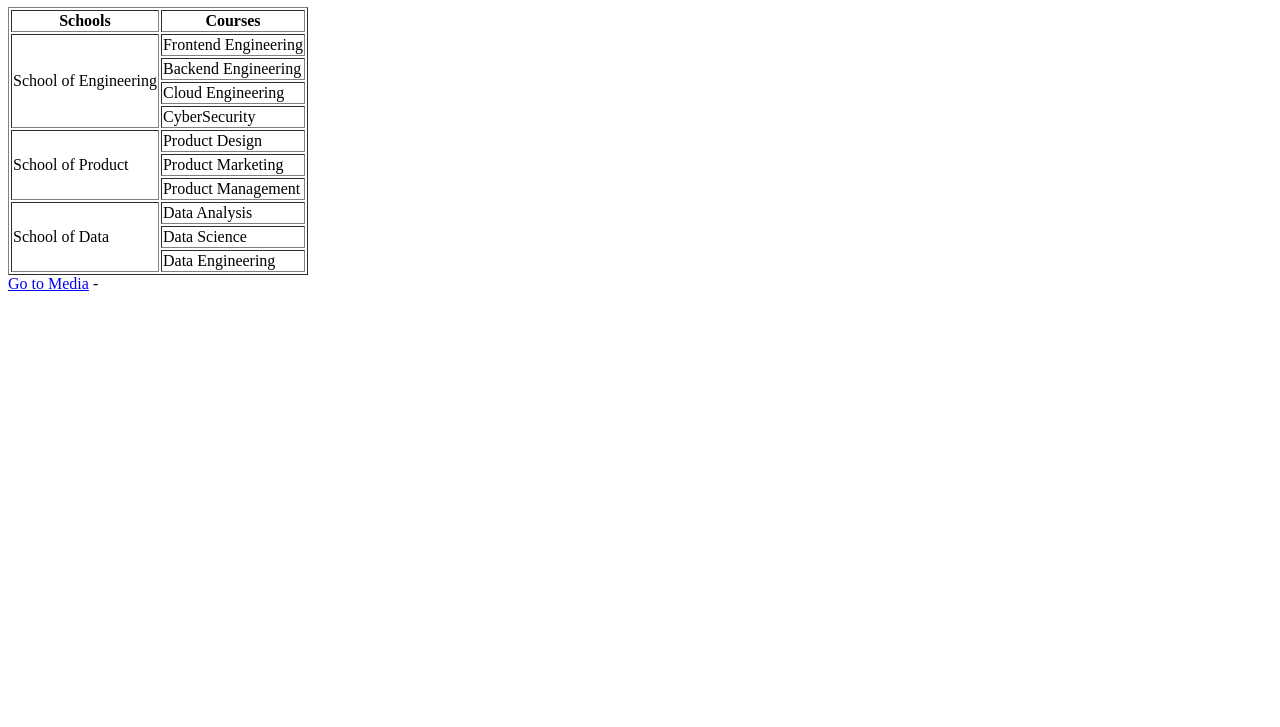
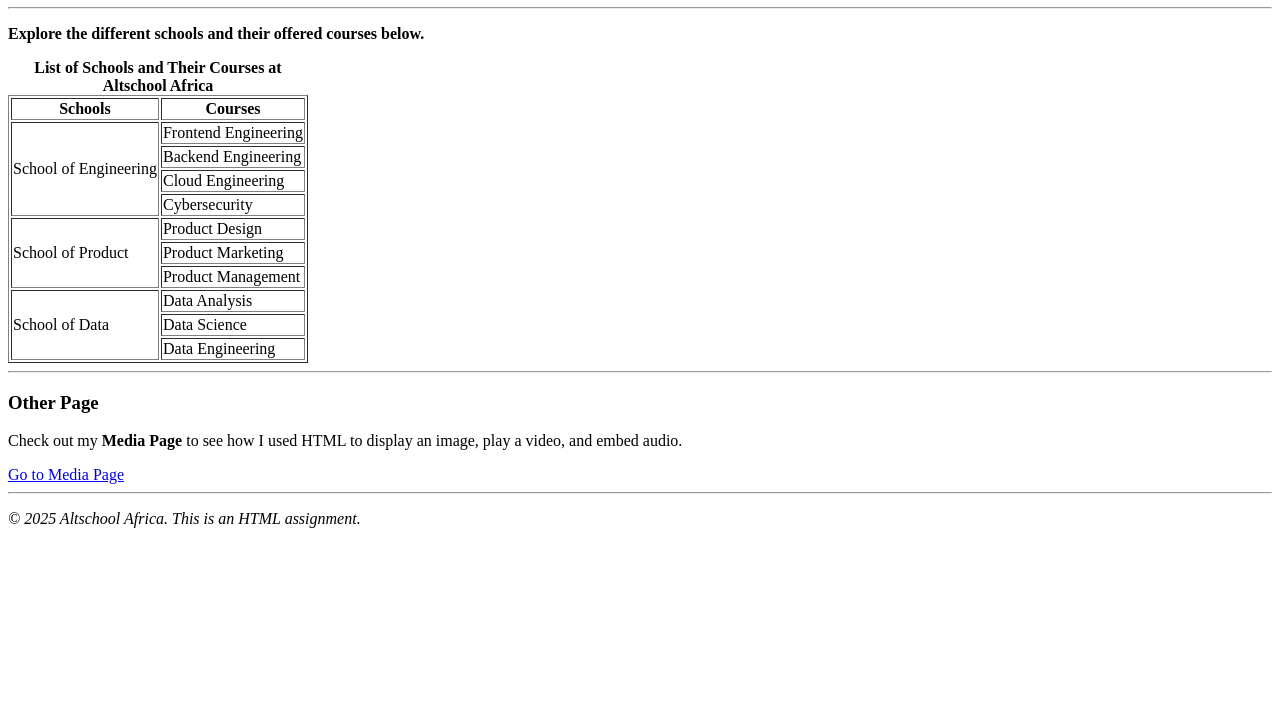
Before and after one commit to Loveth20/Altschool-africa-assignment-2, a plain HTML site: page index.html in a window 1280 px wide. Shown: the part 73-800 px from the top of the page. Drawn offline with Linux system fonts and the light colour scheme.

Commit message:
Update index.html

```diff
--- a/index.html
+++ b/index.html
@@ -5,59 +5,76 @@
     <meta name="viewport" content="width=device-width, initial-scale=1.0">
     <title>Altschool Africa Courses</title>
 </head>
-<body><h1>Altschool Africa-Courses and Schools</h1>
+<body>
+
+    <!-- Header Section -->
+    <h1>Altschool Africa - Courses and Schools</h1>
+    <hr>
+    <p><strong>Explore the different schools and their offered courses below.</strong></p>
+
+    <!-- Courses Table -->
     <table border="1">
-    <thread>
+        <caption><strong>List of Schools and Their Courses at Altschool Africa</strong></caption>
+        <thead>
             <tr>
                 <th>Schools</th>
                 <th>Courses</th>
             </tr>
-        </thread>
+        </thead>
         <tbody>
+            <!-- School of Engineering -->
             <tr>
                 <td rowspan="4">School of Engineering</td>
-                    <td>Frontend Engineering</td>
+                <td title="Learn to build websites using HTML, CSS, JavaScript">Frontend Engineering</td>
             </tr>
             <tr>
-                <td>Backend Engineering</td>
+                <td title="Learn server-side development with modern languages and frameworks">Backend Engineering</td>
             </tr>
             <tr>
-                    <td>Cloud Engineering</td>
+                <td title="Understand cloud infrastructure, DevOps, and deployment on platforms like AWS">Cloud Engineering</td>
             </tr>
             <tr>
-                    <td>CyberSecurity</td>
+                <td title="Learn how to secure systems and defend against cyber threats">Cybersecurity</td>
+            </tr>
+
+            <!-- School of Product -->
+            <tr>
+                <td rowspan="3">School of Product</td>
+                <td title="Design user-friendly digital interfaces and experiences">Product Design</td>
             </tr>
             <tr>
-                    <td rowspan="3">School of Product</td>
-                    <td>Product Design</td>
+                <td title="Market digital products effectively using strategic tools and campaigns">Product Marketing</td>
             </tr>
             <tr>
-                    <td>Product Marketing</td>
+                <td title="Manage the lifecycle of products from idea to launch">Product Management</td>
+            </tr>
+
+            <!-- School of Data -->
+            <tr>
+                <td rowspan="3">School of Data</td>
+                <td title="Interpret and visualize data for business insights">Data Analysis</td>
             </tr>
             <tr>
-                    <td>Product Management</td>
+                <td title="Build models to extract insights using machine learning and AI">Data Science</td>
             </tr>
             <tr>
-                        <td rowspan="3">School of Data</td>
-                        <td>Data Analysis</td>
-                    </tr>
-                    <tr>
-                        <td>Data Science</td>
-                    </tr>
-                    <tr>
-                        <td>Data Engineering</td>
+                <td title="Design systems that collect and process data efficiently">Data Engineering</td>
             </tr>
         </tbody>
     </table>
-<a href="media.html">Go to Media</a>
 
+    <!-- Navigation -->
+    <hr>
+    <h3>Other Page</h3>
 
+<p>
+    Check out my <strong>Media Page</strong> to see how I used HTML to display an image, play a video, and embed audio.
+</p>
 
-
-
-
-
-
+<a href="media.html">Go to Media Page</a>
+    <!-- Footer -->
+    <hr>
+    <p><em>© 2025 Altschool Africa. This is an HTML assignment.</em></p>
 
 </body>
-</html>-
+</html>
```
Lines whose indentation alone changed are shown as unchanged.
